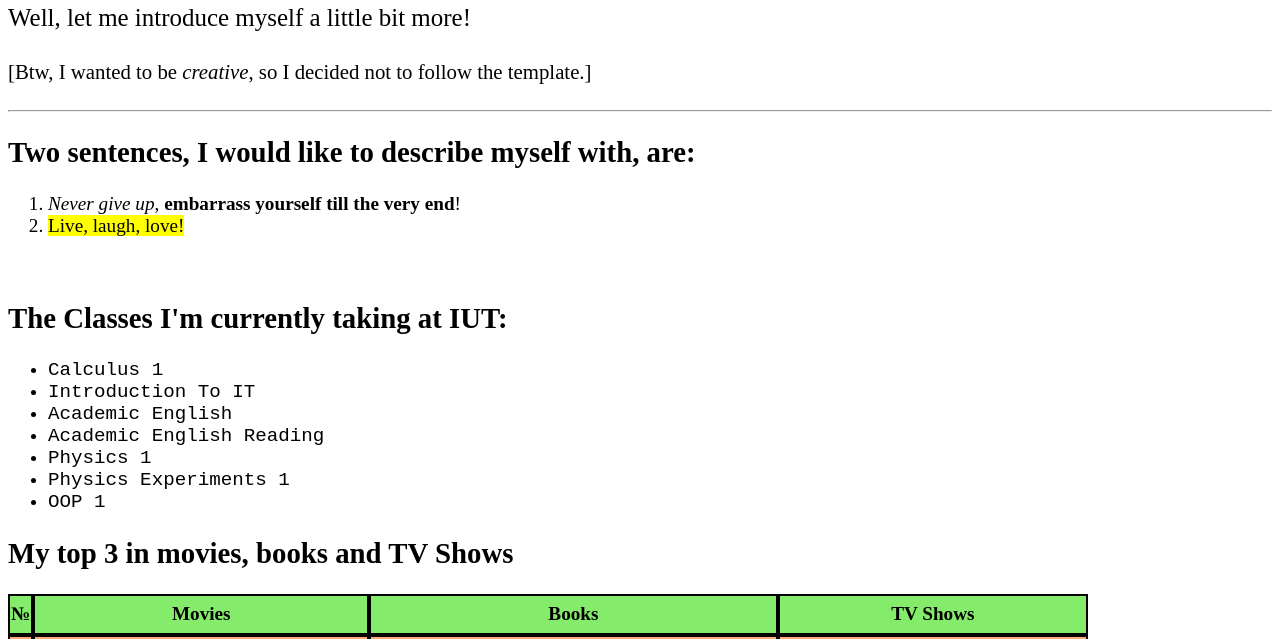
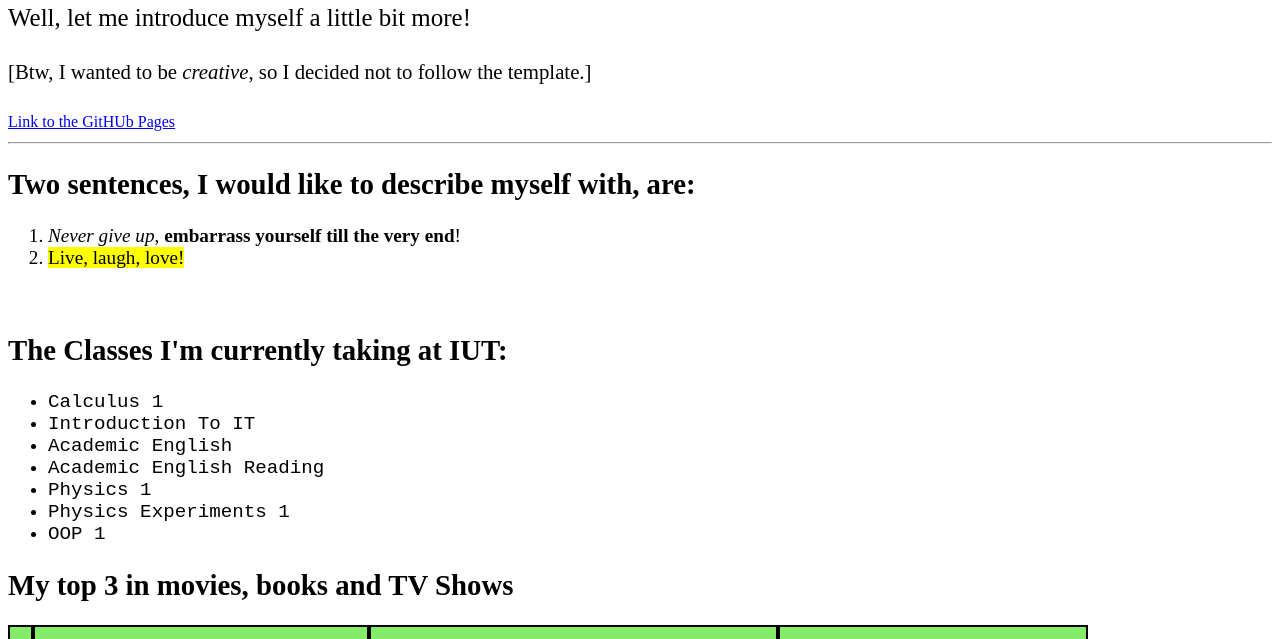
Before and after one commit to clyotska/clyotska.github.io, a plain HTML site: page index.html in a window 1280 px wide. Shown: the part 91-730 px from the top of the page. Drawn offline with Linux system fonts and the light colour scheme.

Commit message:
Added Link to GitHub Pages

```diff
--- a/index.html
+++ b/index.html
@@ -11,6 +11,7 @@
     <h1>Hey, my name is Alina Gaybdjanova!</h1>
     <p>Well, let me introduce myself a little bit more!</p>
     <p><small>[Btw, I wanted to be <i>creative</i>, so I decided not to follow the template.]</small></p>
+    <a href="https://clyotska.github.io./"><small>Link to the GitHUb Pages</small></a>
     <hr>
     <div>
         <h2>Two sentences, I would like to describe myself with, are:</h2>
```
